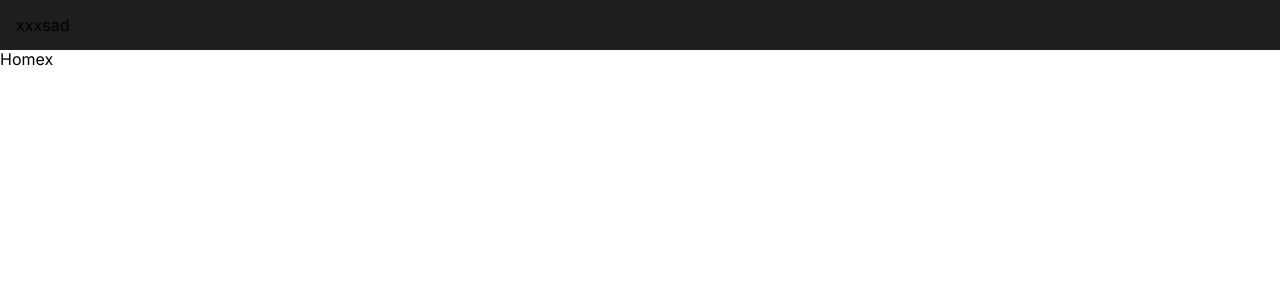
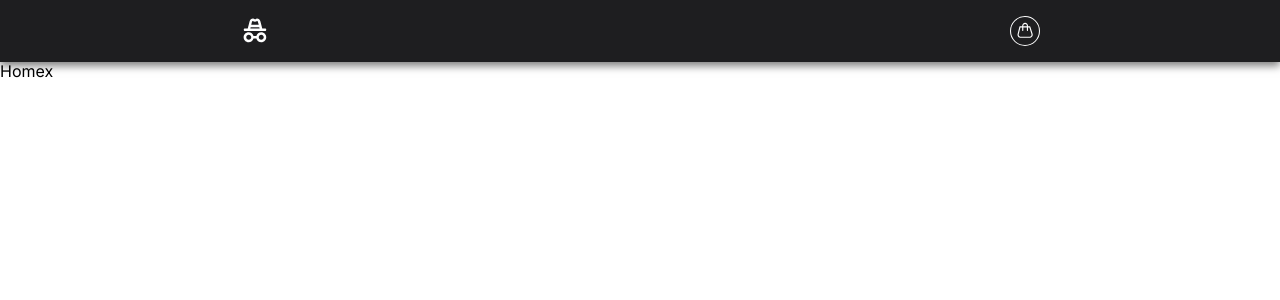
Before and after one commit to VncntDzn/sneak, a Next.js app: page / in a window 1280 px wide. Shown: the top 300 px of the page. Built offline with nearby package versions, Linux system fonts and the light colour scheme.

Commit message:
update navbar

```diff
--- a/app/modules/nav/index.tsx
+++ b/app/modules/nav/index.tsx
@@ -1,7 +1,19 @@
-import React from "react";
-import NavLayout from "./layout";
+import Image from "next/image";
+import { RiMenuFill } from "react-icons/ri";
+import Basket from "./assets/basket.svg";
+import Logo from "./assets/logo.svg";
+import styles from "./nav.module.scss";
+
 const Nav = () => {
-  return <NavLayout>xxxsad</NavLayout>;
+  return (
+    <nav className={styles.root}>
+      <div>
+        <RiMenuFill className={styles.burger} size={25} />
+        <Image src={Logo} height={30} width={30} alt="Sneak logo" />
+      </div>
+      <Image src={Basket} height={30} width={30} alt="Basket" />
+    </nav>
+  );
 };
 
 export default Nav;
--- a/app/modules/nav/layout.module.scss
+++ /dev/null
@@ -1,6 +0,0 @@
-@import "@/scss/variables";
-
-.root {
-  padding: 1rem;
-  background-color: $black;
-}
--- a/app/modules/nav/layout.tsx
+++ /dev/null
@@ -1,8 +0,0 @@
-import { ChildrenType } from "@/app/types";
-import styles from "./layout.module.scss";
-
-const NavLayout = ({ children }: ChildrenType) => {
-  return <nav className={styles.root}>{children}</nav>;
-};
-
-export default NavLayout;
--- /dev/null
+++ b/app/modules/nav/nav.module.scss
@@ -0,0 +1,26 @@
+@import "@/scss/variables";
+@import "@/scss/mixins";
+
+.root {
+  padding: 1rem;
+  background-color: $black;
+  box-shadow: 0 4px 8px 0 rgba(0, 0, 0, 0.5);
+  color: $white;
+  display: flex;
+  align-items: center;
+  justify-content: space-between;
+
+  @include lg() {
+    padding: 1rem 15rem;
+  }
+  div:first-child {
+    display: flex;
+    align-items: center;
+    gap: 1rem;
+  }
+  .burger {
+    @include lg() {
+      display: none;
+    }
+  }
+}
--- /dev/null
+++ b/app/scss/_mixins.scss
@@ -0,0 +1,30 @@
+$sm: 640px;
+$md: 768px;
+$lg: 1024px;
+$xl: 1280px;
+
+// Small devices
+@mixin sm {
+  @media (min-width: #{$sm}) {
+    @content;
+  }
+}
+
+// Medium devices
+@mixin md {
+  @media (min-width: #{$md}) {
+    @content;
+  }
+}
+// Large devices
+@mixin lg {
+  @media (min-width: #{$lg}) {
+    @content;
+  }
+}
+// Custom devices
+@mixin custom_breakpoint($screen) {
+  @media (min-width: $screen) {
+    @content;
+  }
+}
```
Also changed, not shown: app/modules/nav/assets/basket.svg (added), app/modules/nav/assets/logo.svg (added).
